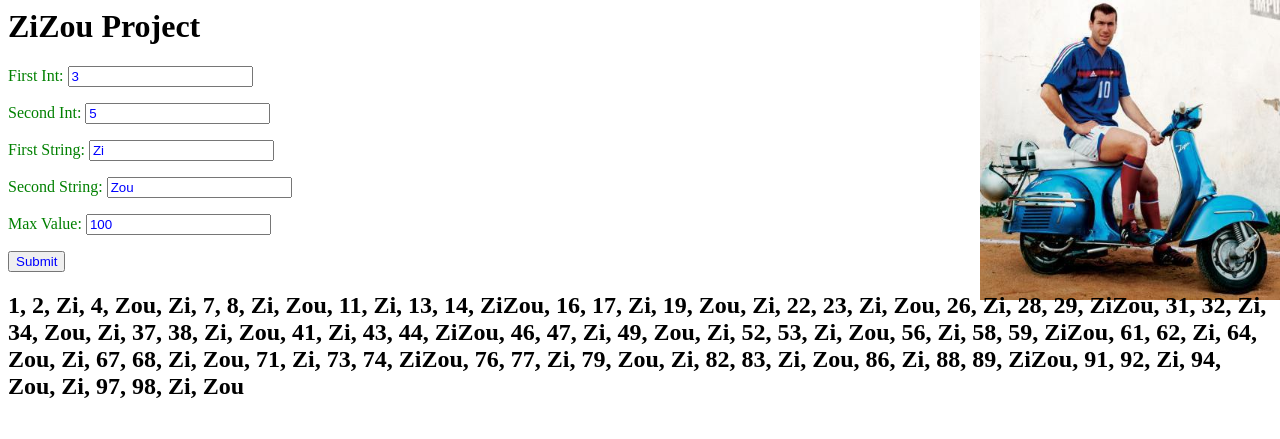
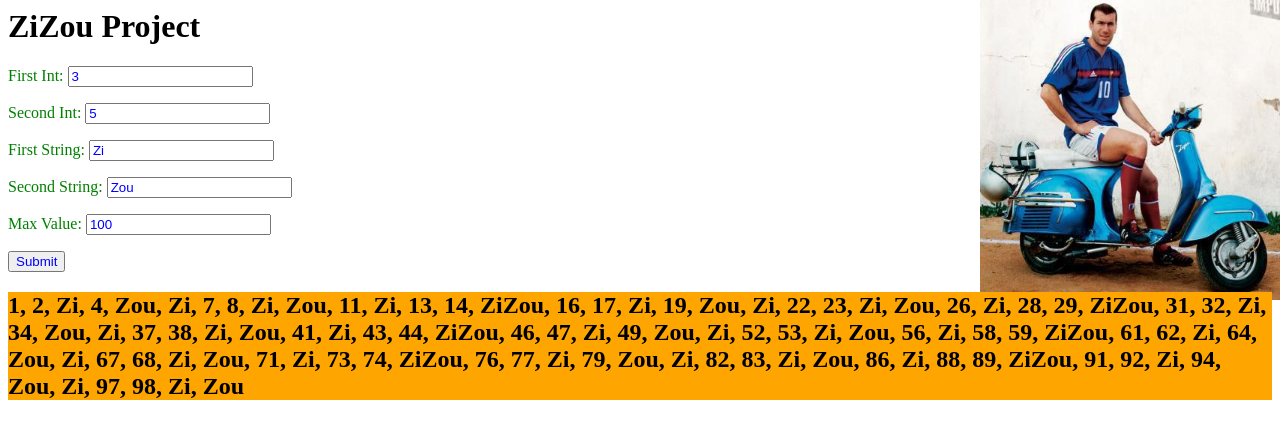
Before and after one commit to gabdelab/ZiZou, a Django app: page / in a window 1280 px wide. Shown: the top 439 px of the page. Run offline with Django 3.2, Linux system fonts and the light colour scheme.

Commit message:
Add a fake css for results div.

```diff
--- a/zizou/zizouCounter/static/zizouCounter/style.css
+++ b/zizou/zizouCounter/static/zizouCounter/style.css
@@ -10,3 +10,7 @@ p {
 input {
   color:blue;
 }
+
+div#results {
+  background: orange;
+}
--- a/zizou/zizouCounter/templates/zizouCounter/index.html
+++ b/zizou/zizouCounter/templates/zizouCounter/index.html
@@ -16,6 +16,8 @@
 <input type="submit" value="Submit" />
 </form>
 
-{% if myResult %}
-  <h2>{{ myResult }}</h2>
-{% endif %}
+<div id="results" style="results">
+  {% if myResult %}
+    <h2>{{ myResult }}</h2>
+  {% endif %}
+</div>
```
